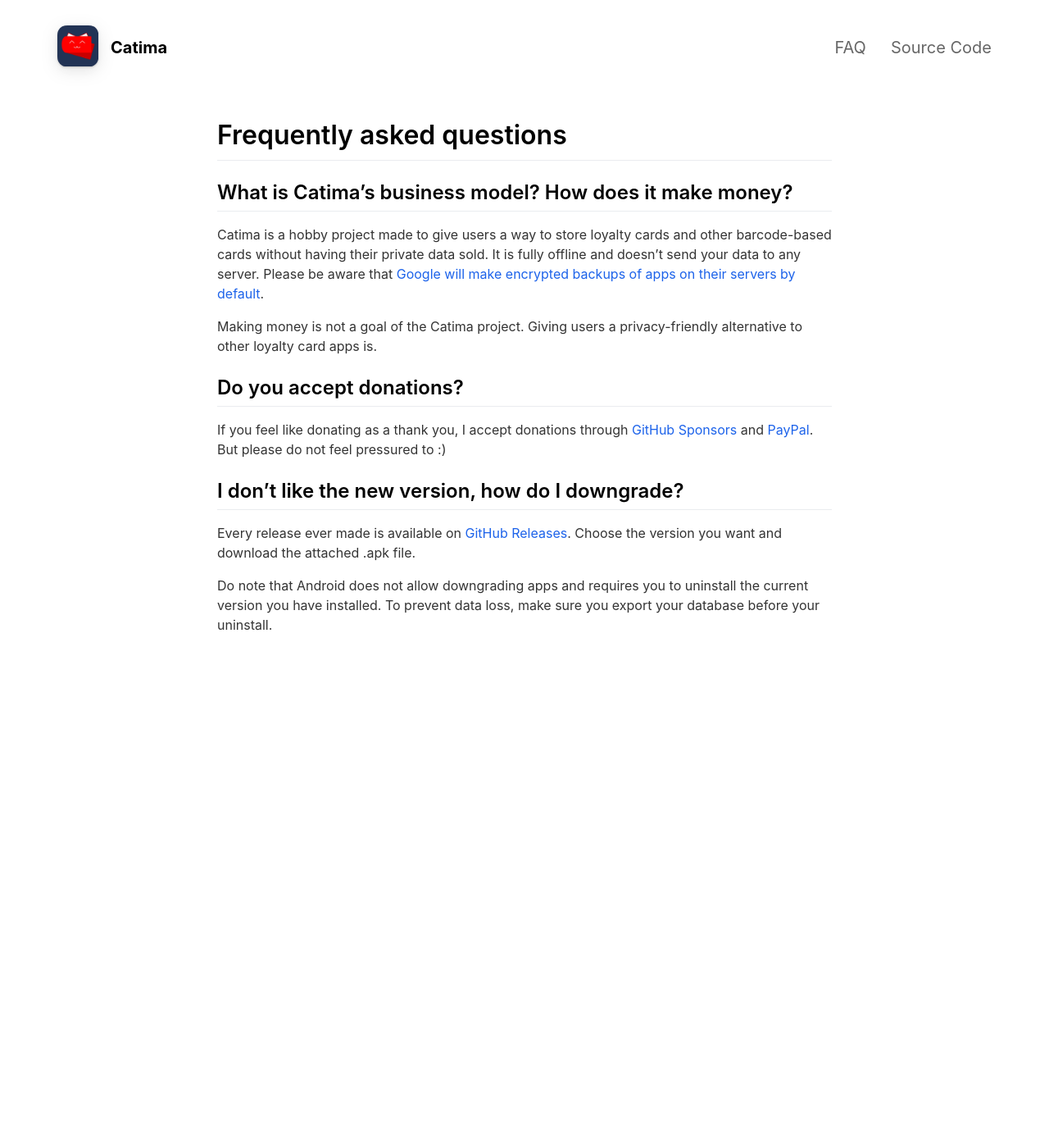
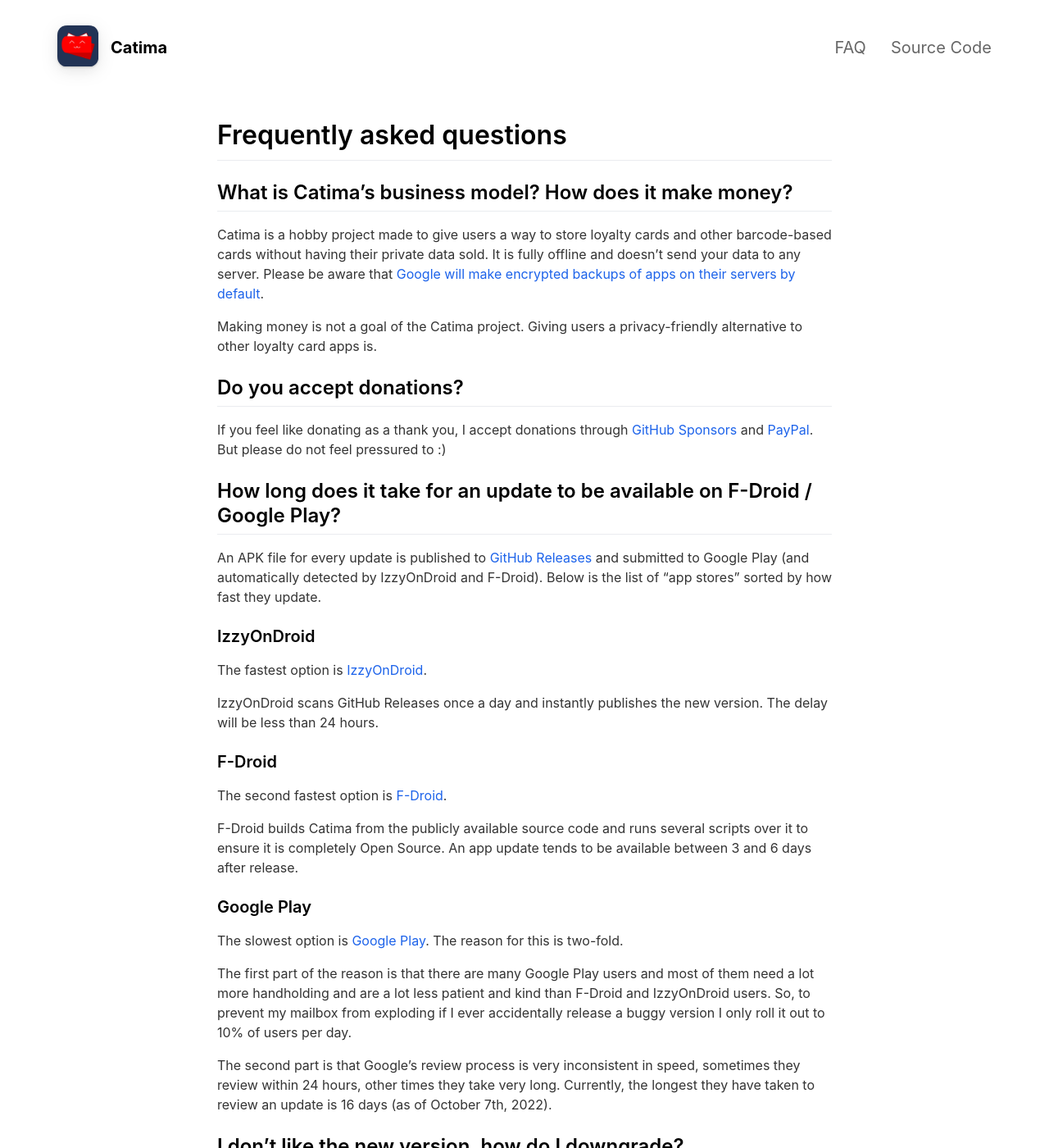
Before and after one commit to CatimaLoyalty/Website, a Jekyll site: the page built from _pages/faq.md, in a window 1280 px wide and 1400 px high. Shown: the whole window at 82% size. Built offline with Jekyll 4.4.1, drawn with Linux system fonts in a browser that asks for light colours; nearby versions of some CDN libraries.

Commit message:
Document update availability delay (#17)

```diff
--- a/_pages/faq.md
+++ b/_pages/faq.md
@@ -17,6 +17,30 @@
 
 If you feel like donating as a thank you, I accept donations through [GitHub Sponsors](https://github.com/sponsors/TheLastProject) and [PayPal](https://paypal.me/sylviavanos). But please do not feel pressured to :)
 
+## How long does it take for an update to be available on F-Droid / Google Play?
+
+An APK file for every update is published to [GitHub Releases](https://github.com/CatimaLoyalty/Android/releases) and submitted to Google Play (and automatically detected by IzzyOnDroid and F-Droid). Below is the list of "app stores" sorted by how fast they update.
+
+### IzzyOnDroid
+
+The fastest option is [IzzyOnDroid](https://apt.izzysoft.de/fdroid/index/apk/me.hackerchick.catima).
+
+IzzyOnDroid scans GitHub Releases once a day and instantly publishes the new version. The delay will be less than 24 hours.
+
+### F-Droid
+
+The second fastest option is [F-Droid](https://f-droid.org/en/packages/me.hackerchick.catima/).
+
+F-Droid builds Catima from the publicly available source code and runs several scripts over it to ensure it is completely Open Source. An app update tends to be available between 3 and 6 days after release.
+
+### Google Play
+
+The slowest option is [Google Play](https://play.google.com/store/apps/details?id=me.hackerchick.catima). The reason for this is two-fold.
+
+The first part of the reason is that there are many Google Play users and most of them need a lot more handholding and are a lot less patient and kind than F-Droid and IzzyOnDroid users. So, to prevent my mailbox from exploding if I ever accidentally release a buggy version I only roll it out to 10% of users per day.
+
+The second part is that Google's review process is very inconsistent in speed, sometimes they review within 24 hours, other times they take very long. Currently, the longest they have taken to review an update is 16 days (as of October 7th, 2022).
+
 ## I don't like the new version, how do I downgrade?
 
 Every release ever made is available on [GitHub Releases](https://github.com/CatimaLoyalty/Android/releases). Choose the version you want and download the attached .apk file.
```
